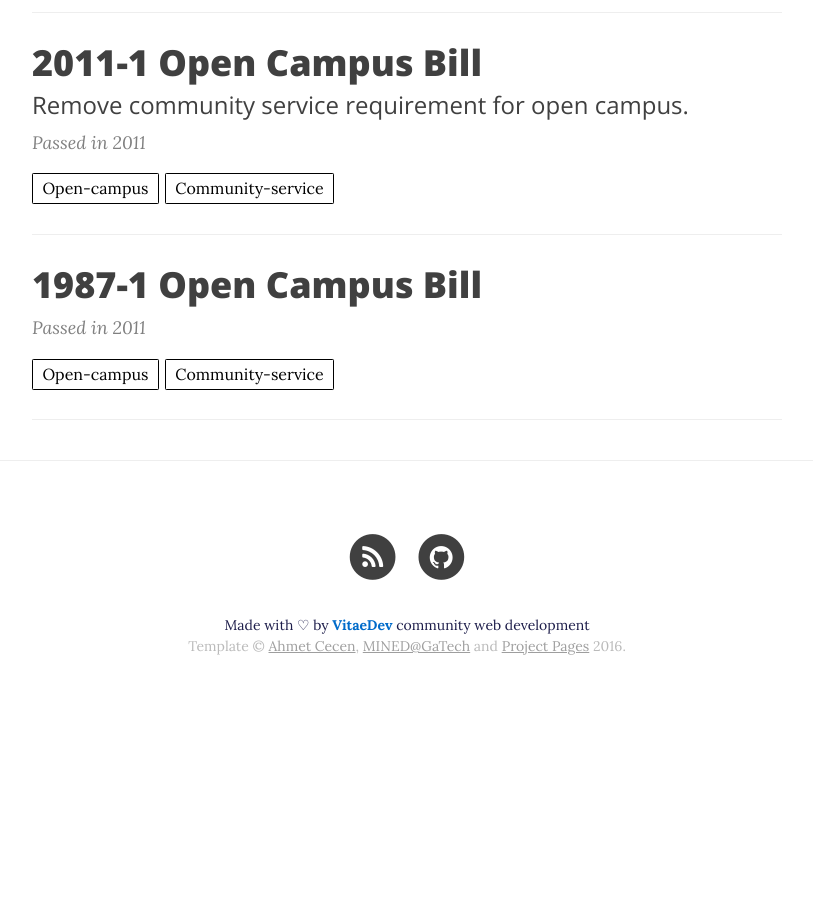
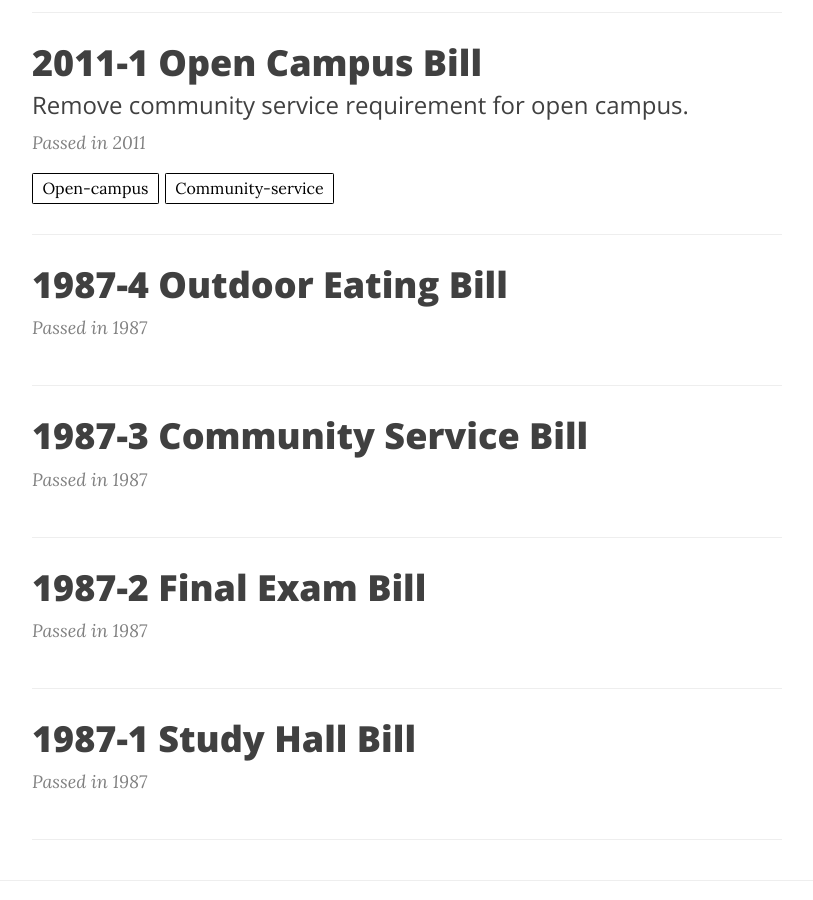
Before and after one commit to vitaedev/lhssenate, a Jekyll site: the page built from projects/bills.md, in a window 1280 px wide and 900 px high, scrolled down 855 px. Shown: the whole window, without its empty margins (233-1046 px from the left). Built offline with Jekyll 4.4.1, drawn with Linux system fonts in a browser that asks for light colours; nearby versions of some CDN libraries; before the commit the page ends 1577 px from its top, so only the background shows below that; some of the changed lines change nothing that is shown.

Commit message:
More 1987 bills

```diff
--- a/_posts/1987-01-01-Study-Hall-Bill.markdown
+++ b/_posts/1987-01-01-Study-Hall-Bill.markdown
@@ -1,12 +1,12 @@
 ---
 layout:         bill
 category:       bills
-title:          1987-1 Open Campus Bill
+title:          1987-1 Study Hall Bill
 year:           1987-1988
 summary:
-sponsors:       LHS Senate
-passed:         in 2011
-tags:           open-campus community-service
+sponsors:       LHS Student-Faculty Senate
+passed:         in 1987
+tags:
 visualworkflow: true
 ---
 
--- /dev/null
+++ b/_posts/1987-01-02-Final-Exam-Bill.markdown
@@ -0,0 +1,13 @@
+---
+layout:         bill
+category:       bills
+title:          1987-2 Final Exam Bill
+year:           1987-1988
+summary:
+sponsors:       LHS Student-Faculty Senate
+passed:         in 1987
+tags:
+visualworkflow: true
+---
+
+The final examination grade for each course shall appear on the final report card of the year.
--- /dev/null
+++ b/_posts/1987-01-03-Community-Service-Bill.markdown
@@ -0,0 +1,17 @@
+---
+layout:         bill
+category:       bills
+title:          1987-3 Community Service Bill
+year:           1987-1988
+summary:
+sponsors:       LHS Student-Faculty Senate
+passed:         in 1987
+tags:
+visualworkflow: true
+---
+
+Each student will be required to perform twenty hours of approved community service during his/her four years at Lexington High School.
+Community service will be required of each student for graduation. (See appendix for approved list of service activities)
+This community service requirement for graduation will be added as a new cluster and will start with the incoming class of September 1988.
+If a student arrives midway through the four years of his/her high school career, the requirement will still be in affect. After the first quarter of the senior year, any new arrival to the high school will have the community service requirement waived.
+Opportunities for community service will be offered to the classes of 1989, 1990, and 1991 but will not be apart of graduation requirement. Credit will be available under Cluster VI if a student in one of those classes does any community service.
--- /dev/null
+++ b/_posts/1987-01-04-Outdoor-Eating-Bill.markdown
@@ -0,0 +1,18 @@
+---
+layout:         bill
+category:       bills
+title:          1987-4 Outdoor Eating Bill
+year:           1987-1988
+summary:
+sponsors:       LHS Student-Faculty Senate
+passed:         in 1987
+tags:
+visualworkflow: true
+---
+
+Students may, only lunch blocks only, eat their lunches outside in the grassy areas between D-building and C-building.
+This eating area excludes all black-topped and overhang areas between C-D-F and Science buildings. Food will not be allowed in these areas.
+Those utilizing the area during the lunch block will be responsible for keeping the area clean.
+A subcommittee appointed by the moderator will evaluate whether those utilizing this area are respecting the property and controlling litter.
+On the first school day of every month, this committee shall report its findings to the principal, and the principal shall be empowered to determine whether the privilege requested in part 1 of this bill shall be continued or denied.
+The area specified in this bill shall not be used as a gathering spot for students at any other time during the day.
```
